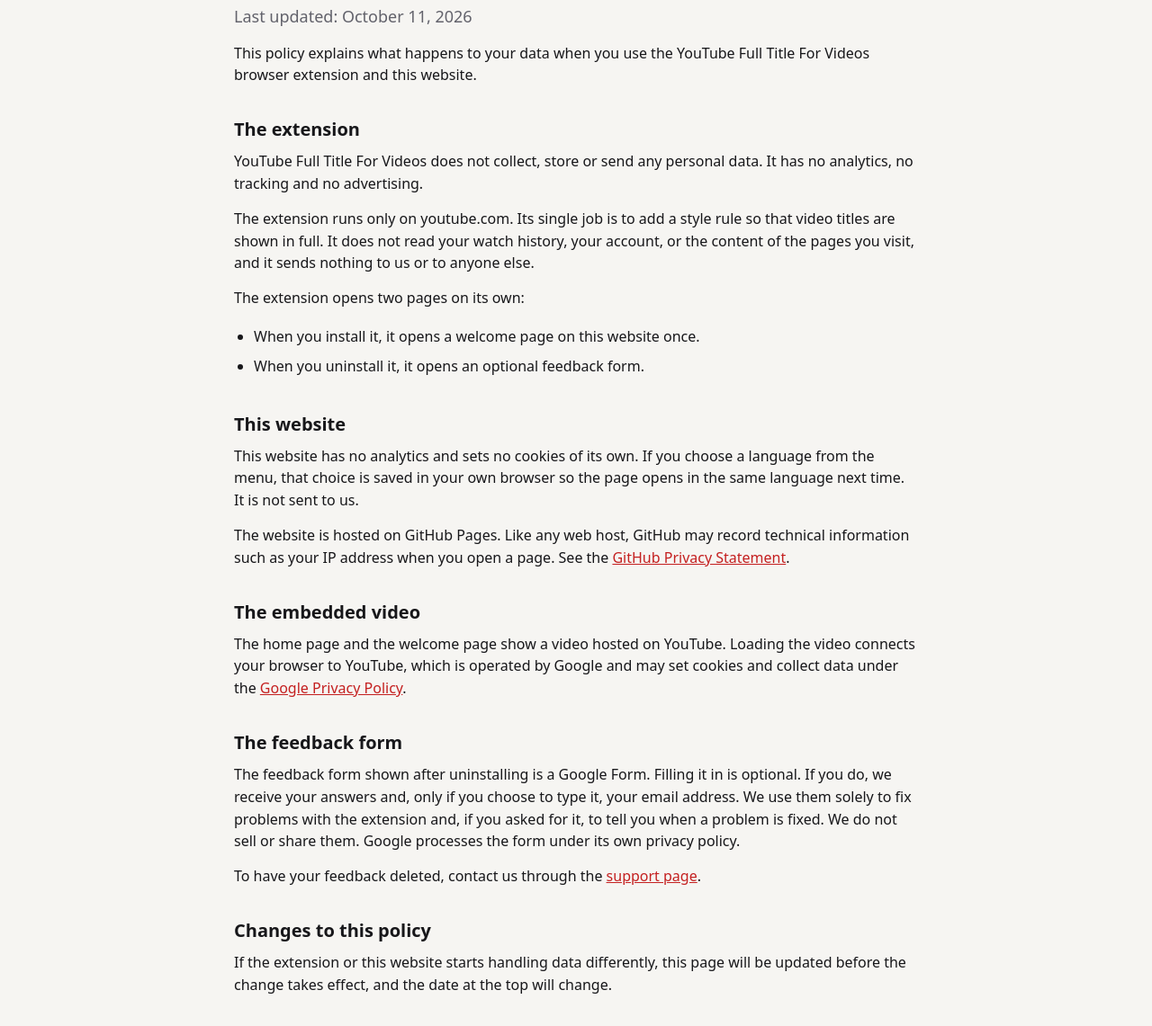
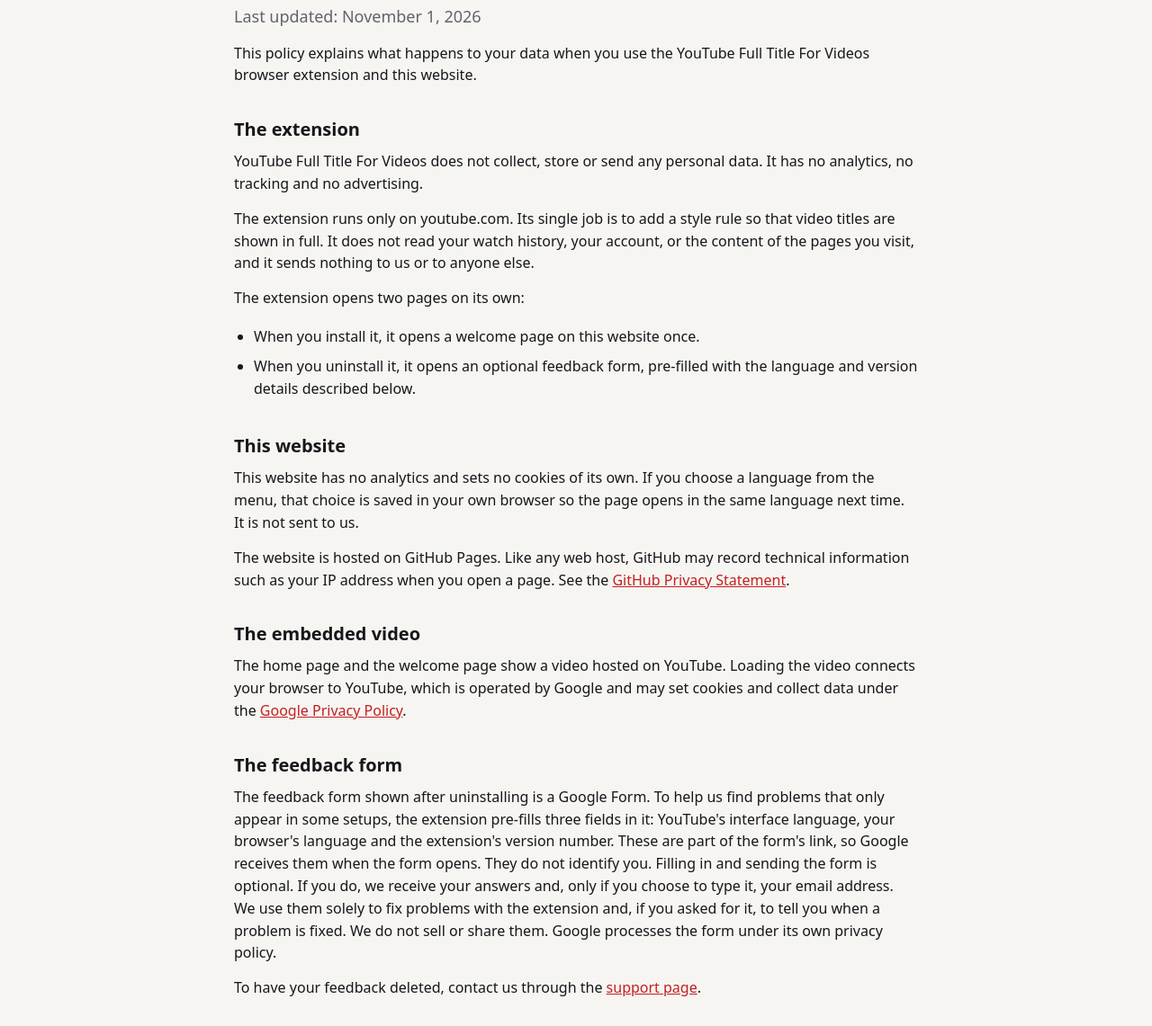
Before and after one commit to pageereel-stack/fulltitle, a plain HTML site: page privacy.html in a window 1280 px wide. Shown: the part 158-1299 px from the top of the page at 90% size. Drawn offline with Linux system fonts and the light colour scheme.

Commit message:
Add files via upload

```diff
--- a/privacy.html
+++ b/privacy.html
@@ -33,7 +33,7 @@
 <main>
   <div class="wrap narrow page doc">
   <h1>Privacy Policy</h1>
-  <p class="lead">Last updated: October 11, 2026</p>
+  <p class="lead">Last updated: November 1, 2026</p>
 
   <p>This policy explains what happens to your data when you use the YouTube Full Title For Videos browser extension and this website.</p>
 
@@ -43,7 +43,7 @@
   <p>The extension opens two pages on its own:</p>
   <ul>
     <li>When you install it, it opens a welcome page on this website once.</li>
-    <li>When you uninstall it, it opens an optional feedback form.</li>
+    <li>When you uninstall it, it opens an optional feedback form, pre-filled with the language and version details described below.</li>
   </ul>
 
   <h2>This website</h2>
@@ -54,7 +54,7 @@
   <p>The home page and the welcome page show a video hosted on YouTube. Loading the video connects your browser to YouTube, which is operated by Google and may set cookies and collect data under the <a href="https://policies.google.com/privacy" target="_blank" rel="noopener">Google Privacy Policy</a>.</p>
 
   <h2>The feedback form</h2>
-  <p>The feedback form shown after uninstalling is a Google Form. Filling it in is optional. If you do, we receive your answers and, only if you choose to type it, your email address. We use them solely to fix problems with the extension and, if you asked for it, to tell you when a problem is fixed. We do not sell or share them. Google processes the form under its own privacy policy.</p>
+  <p>The feedback form shown after uninstalling is a Google Form. To help us find problems that only appear in some setups, the extension pre-fills three fields in it: YouTube's interface language, your browser's language and the extension's version number. These are part of the form's link, so Google receives them when the form opens. They do not identify you. Filling in and sending the form is optional. If you do, we receive your answers and, only if you choose to type it, your email address. We use them solely to fix problems with the extension and, if you asked for it, to tell you when a problem is fixed. We do not sell or share them. Google processes the form under its own privacy policy.</p>
   <p>To have your feedback deleted, contact us through the <a href="support.html">support page</a>.</p>
 
   <h2>Changes to this policy</h2>
```
